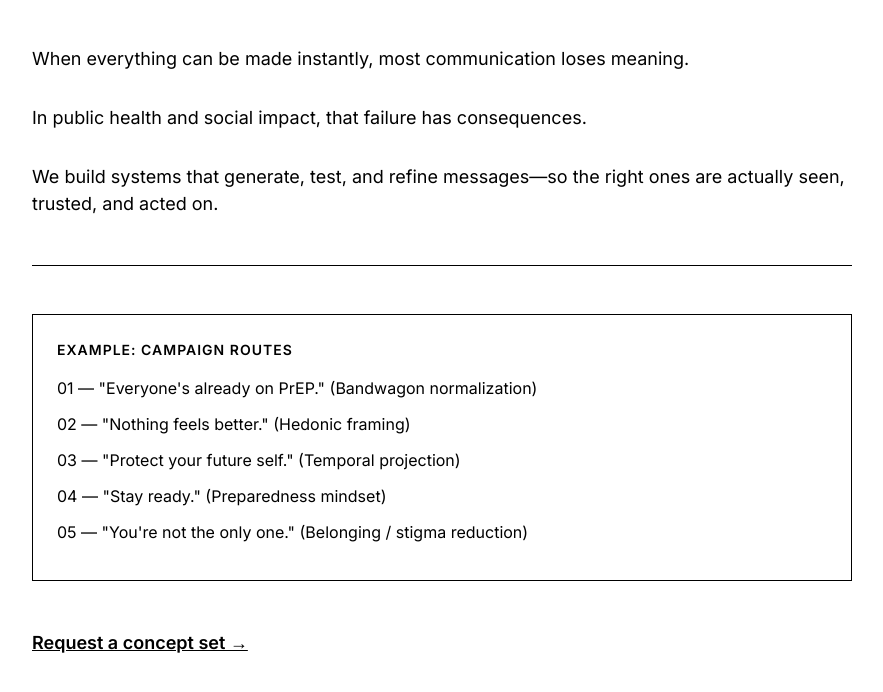
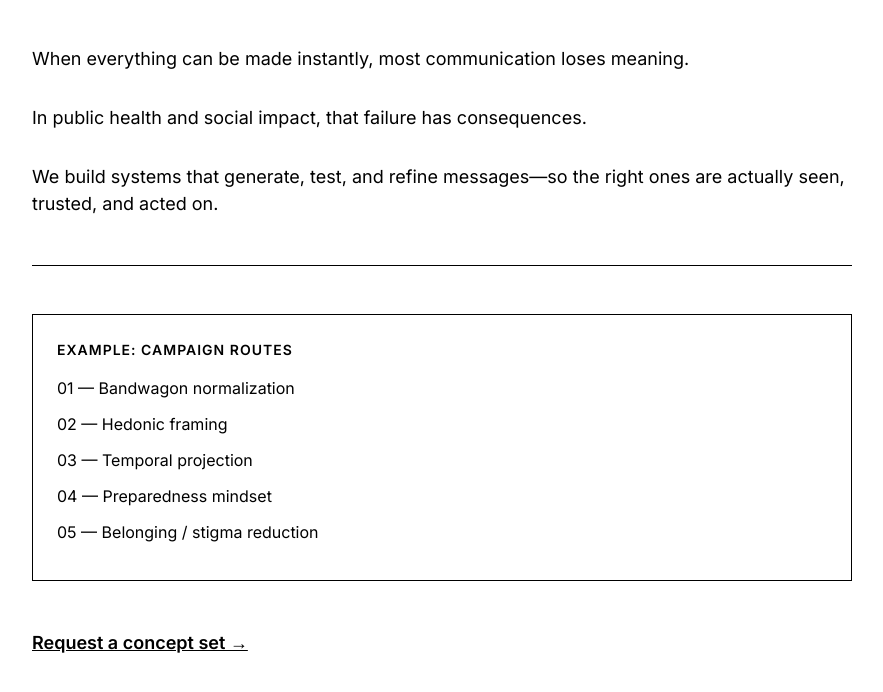
Before and after one commit to speedwarnsf/newworldadvertising, a plain HTML site: page index.html in a window 1280 px wide. Shown: the part 236-928 px from the top of the page, without its empty margins (198-1081 px from the left). Drawn offline with Linux system fonts and the light colour scheme.

Commit message:
Remove PrEP-specific copy from campaign examples

```diff
--- a/index.html
+++ b/index.html
@@ -116,11 +116,11 @@
     <div class="example">
       <div class="example-title">Example: Campaign Routes</div>
 
-      <div class="example-item">01 — "Everyone's already on PrEP." (Bandwagon normalization)</div>
-      <div class="example-item">02 — "Nothing feels better." (Hedonic framing)</div>
-      <div class="example-item">03 — "Protect your future self." (Temporal projection)</div>
-      <div class="example-item">04 — "Stay ready." (Preparedness mindset)</div>
-      <div class="example-item">05 — "You're not the only one." (Belonging / stigma reduction)</div>
+      <div class="example-item">01 — Bandwagon normalization</div>
+      <div class="example-item">02 — Hedonic framing</div>
+      <div class="example-item">03 — Temporal projection</div>
+      <div class="example-item">04 — Preparedness mindset</div>
+      <div class="example-item">05 — Belonging / stigma reduction</div>
     </div>
 
     <!-- CTA -->
```
